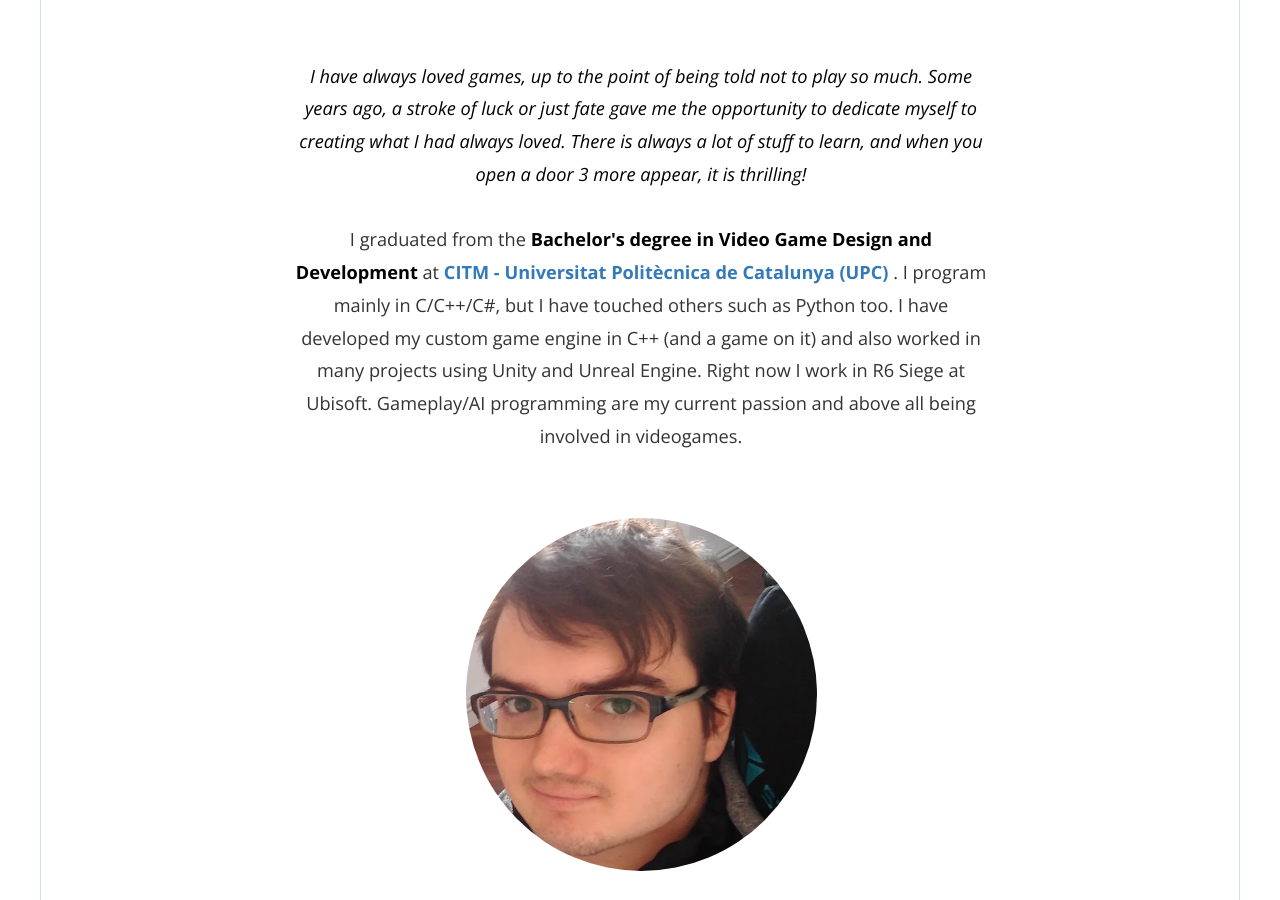
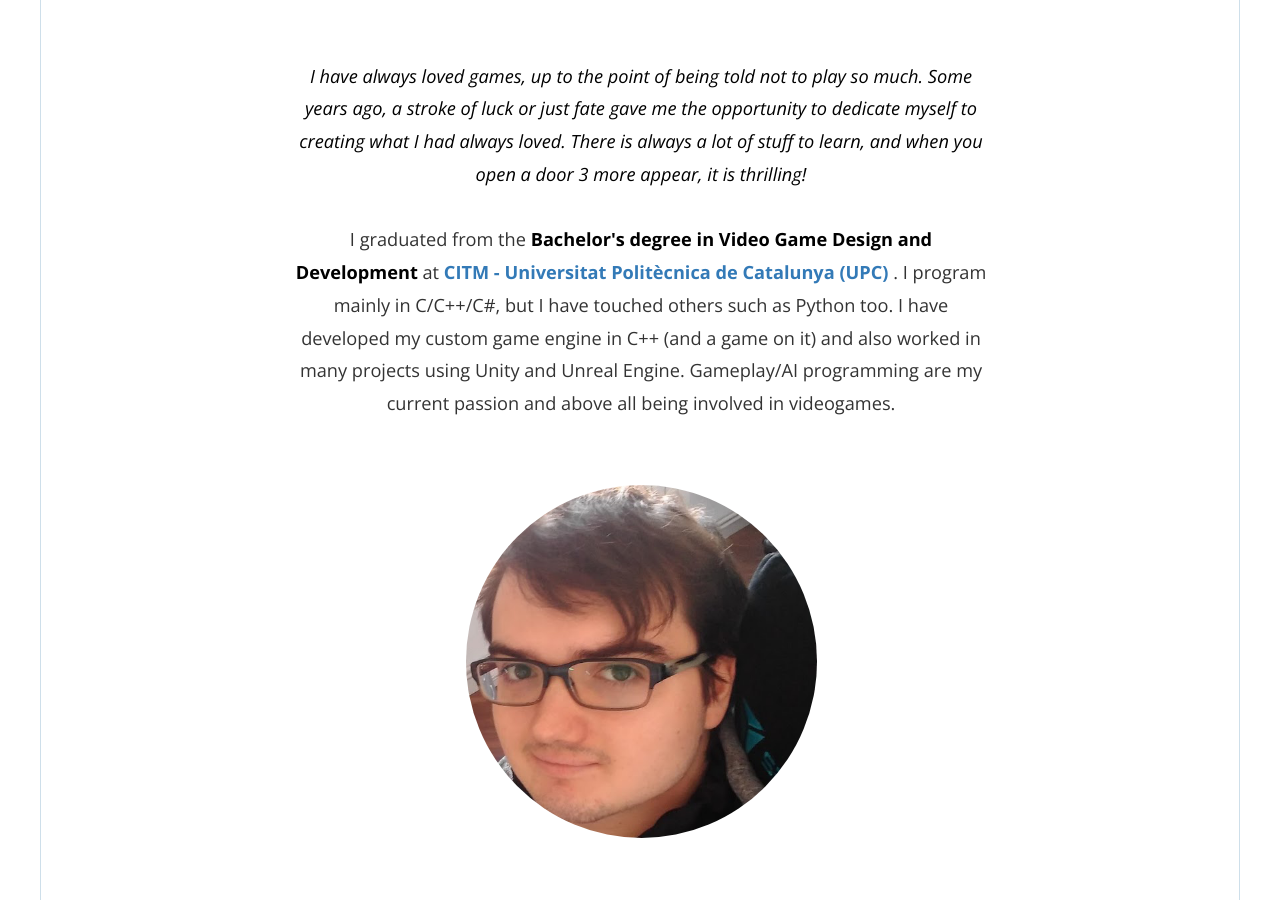
Before and after one commit to AitorSimona/aitorsimona.github.io, a Jekyll site: the page built from index.html, in a window 1280 px wide and 900 px high, scrolled down 328 px. Built offline with Jekyll 4.4.1, drawn with Linux system fonts in a browser that asks for light colours; nearby versions of some CDN libraries; the list of posts is cut into pages by our own code.

Commit message:
Update About.yml

```diff
--- a/_data/About.yml
+++ b/_data/About.yml
@@ -1,6 +1,6 @@
 ---
 intro: I have always loved games, up to the point of being told not to play so much. Some years ago, a stroke of luck or just fate gave me the opportunity to dedicate myself to creating what I had always loved. There is always a lot of stuff to learn, and when you open a door 3 more appear, it is thrilling!
-outro: I program mainly in C/C++/C#, but I have touched others such as Python too. I have developed my custom game engine in C++ (and a game on it) and also worked in many projects using Unity and Unreal Engine. Right now I work in R6 Siege at Ubisoft. Gameplay/AI programming are my current passion and above all being involved in videogames.
+outro: I program mainly in C/C++/C#, but I have touched others such as Python too. I have developed my custom game engine in C++ (and a game on it) and also worked in many projects using Unity and Unreal Engine. Gameplay/AI programming are my current passion and above all being involved in videogames.
 myself_img: /img/Myself.png
 
 university_intro: I graduated from the
```
